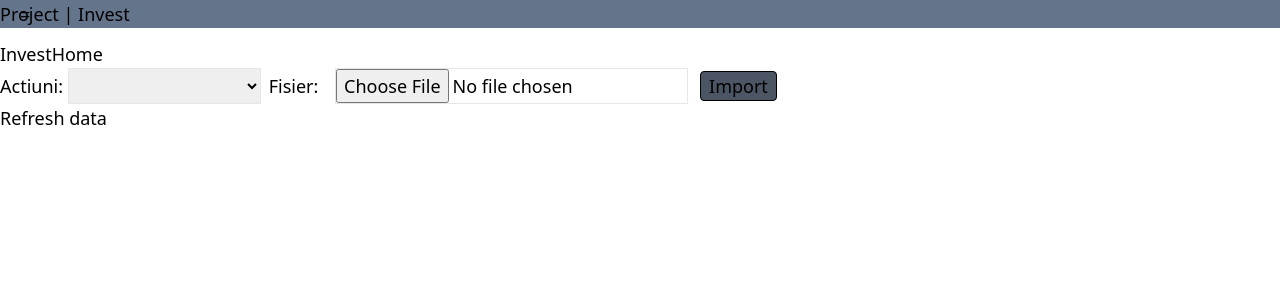
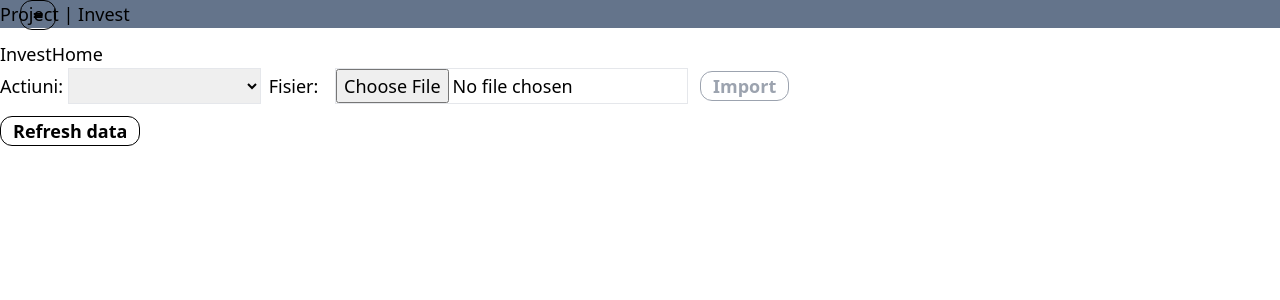
Before and after one commit to uaandrei/fluffy-eureka, a React (Vite) app in the folder fluffy-dashboard/: page /invest in a window 1280 px wide. Shown: the top 300 px of the page. Built offline with nearby package versions, Linux system fonts and the light colour scheme.

Commit message:
styled button globally

```diff
--- a/fluffy-dashboard/src/features/invest/components/ImportHistoricalData.tsx
+++ b/fluffy-dashboard/src/features/invest/components/ImportHistoricalData.tsx
@@ -1,16 +1,16 @@
 import _ from "lodash";
-import { useRef, useState } from "react";
+import { useState } from "react";
 import { HistoricalDataModel, InvestmentTypes } from "../models";
 import { investService } from "../services";
 
 const ImportHistoricalData = () => {
   const [type, setType] = useState("");
+  const [file, setFile] = useState<File>();
 
-  const fileRef = useRef<HTMLInputElement>(null);
   const processFileUpload = () => {
-    if (fileRef.current) {
+    if (file) {
       const reader = new FileReader();
-      reader.readAsText(fileRef.current.files![0], "utf-8");
+      reader.readAsText(file, "utf-8");
       reader.onload = (ev) => {
         const rawJson = ev.target?.result! as string;
         processAndImportJson(rawJson);
@@ -38,6 +38,8 @@ const ImportHistoricalData = () => {
     investService.setHistoricData(orderedValues);
   };
 
+  const isImportButtonDisabled = !type || !file;
+
   return (
     <>
       <div>
@@ -56,16 +58,15 @@ const ImportHistoricalData = () => {
         </select>
         <span className="ml-2 w-full">Fisier: </span>
         <input
-          ref={fileRef}
           type="file"
           title="upload historical data"
           className="border mx-3"
+          onChange={(e) => setFile(e.currentTarget.files![0])}
         />
         <button
           type="button"
           onClick={processFileUpload}
-          className="border border-black rounded hover:bg-gray-400 px-2 disabled:bg-gray-600"
-          disabled={!type || fileRef.current?.files?.length === 0}
+          disabled={isImportButtonDisabled}
         >
           Import
         </button>
--- a/fluffy-dashboard/src/features/invest/components/InvestmentChart.tsx
+++ b/fluffy-dashboard/src/features/invest/components/InvestmentChart.tsx
@@ -28,8 +28,8 @@ const InvestmentChart = () => {
   const data = transformData(chartData);
   return (
     <>
-      <div>
-        <button type="button" onClick={importData}>
+      <div className="container mx-auto">
+        <button type="button" onClick={importData} className="mt-3">
           Refresh data
         </button>
       </div>
--- a/fluffy-dashboard/src/index.css
+++ b/fluffy-dashboard/src/index.css
@@ -7,3 +7,7 @@ body {
   height: 100%;
   margin: 0;
 }
+
+button {
+  @apply border px-3 rounded-xl border-black text-lg font-bold hover:bg-blue-600 hover:border-blue-600 disabled:text-gray-400 hover:disabled:bg-white disabled:border-gray-400 hover:text-white;
+}
```
